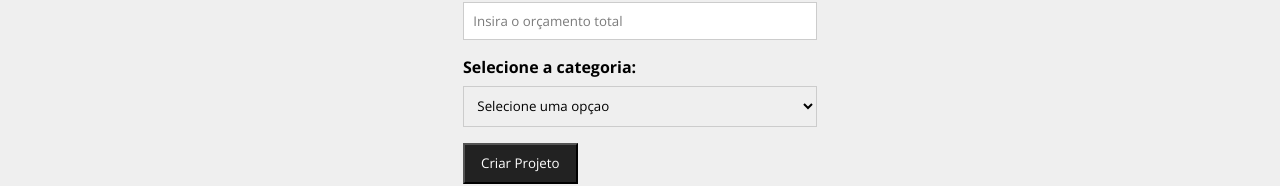
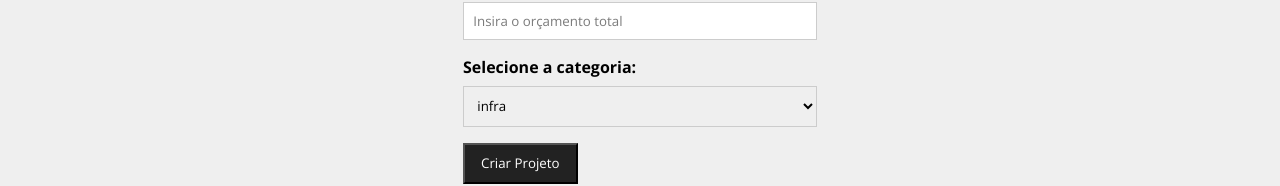
Before and after one commit to AbelardoDivino/Costs, a React (Create React App) app in the folder frontend/costs/: page /Newproject in a window 1280 px wide. Shown: the part 381-567 px from the top of the page. Built offline with nearby package versions, Linux system fonts and the light colour scheme; data requests are answered from the project's data file.

Commit message:
update .json

```diff
--- /dev/null
+++ b/frontend/costs/db.json
@@ -0,0 +1,21 @@
+{
+    "projects":[],
+    "categories":[
+        {
+            "id":1,
+            "name":"infra"
+        },
+         {
+            "id":2,
+            "name":"Desenvolvimento"
+        },
+         {
+            "id":3,
+            "name":"Devops"
+        },
+         {
+            "id":4,
+            "name":"full-stack"
+        }
+    ]
+}
--- a/frontend/costs/package.json
+++ b/frontend/costs/package.json
@@ -18,6 +18,7 @@
   },
   "scripts": {
     "start": "react-scripts start",
+    "backend":"json-server --watch db.json --port 5000",
     "build": "react-scripts build",
     "test": "react-scripts test",
     "eject": "react-scripts eject"
--- a/frontend/costs/src/components/form/Select.js
+++ b/frontend/costs/src/components/form/Select.js
@@ -3,8 +3,11 @@ function Select({text,name,options,handleOnChange,value}){
     return(
         <div className={styles.form_controler}>
             <label htmlFor={name}> {text}:</label>
-            <select name={name} id={name}>
-            <option>Selecione uma opçao</option>
+            <select name={name} id={name} onChange={handleOnChange} value={value}>
+            <option value="" disabled>Selecione uma opção</option>
+            {options && options.map((option)=>(
+                <option value={option.id} key={option.id}>{option.name}</option>
+            ))}
             </select>
         </div>
     )
--- a/frontend/costs/src/components/project/Projectform.js
+++ b/frontend/costs/src/components/project/Projectform.js
@@ -1,8 +1,28 @@
+import { useEffect, useState } from 'react';
 import Input from '../form/Input'
 import Select from '../form/Select';
 import Submit from '../form/Submit';
 import styles from './Projectform.module.css'
 function Projectform({btntext}){
+
+const [categories,setcategories] = useState([])
+
+useEffect(()=>{
+
+fetch("http://localhost:5000/categories",{
+  method:"GET",
+  headers:{
+    "content-Type":"application/json"
+  }
+}).then((resp) => {
+  return resp.json()
+})
+.then((data)=>{
+  setcategories(data)
+})
+.catch(err => console.log("erro"))
+
+},[])
     return (
         <form className={styles.form}>
          <Input type='text' text='Nome do projeto' name='name' placeholder='Insira o nome do projeto' />
@@ -15,7 +35,7 @@ function Projectform({btntext}){
            />
 
             <div>
-              <Select name="category_id" text="Selecione a categoria" />
+              <Select name="category_id" text="Selecione a categoria" options={categories} />
             </div>
 
            <Submit text={btntext} />
```
